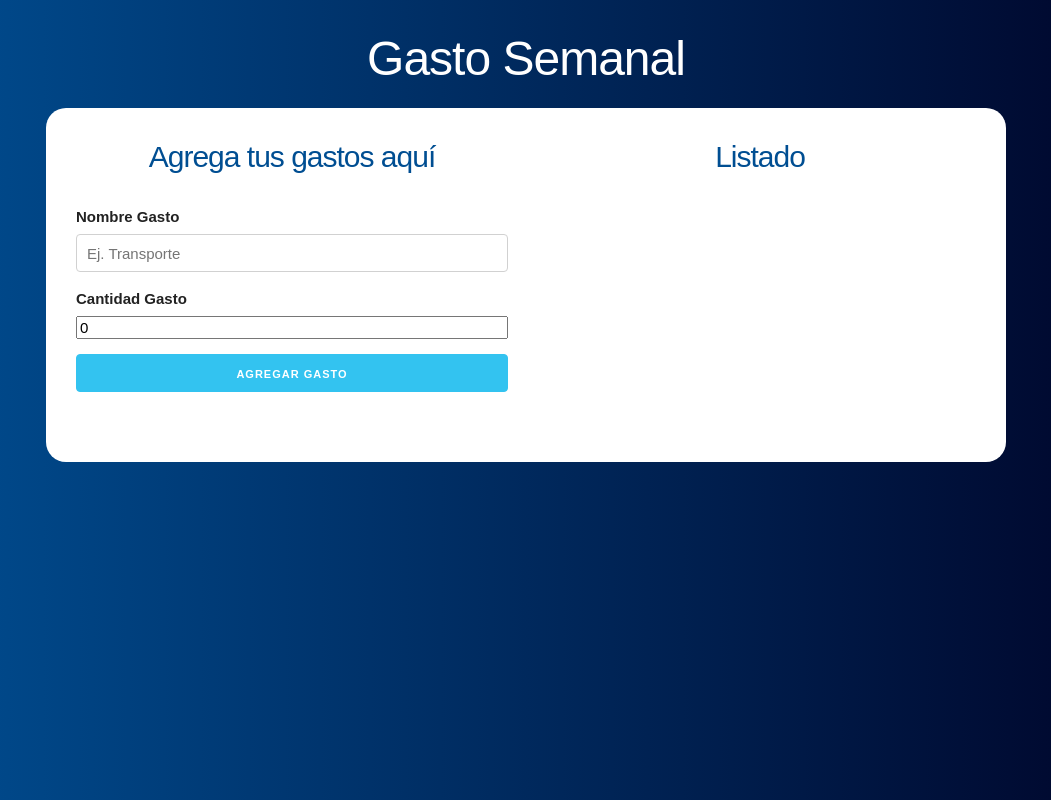
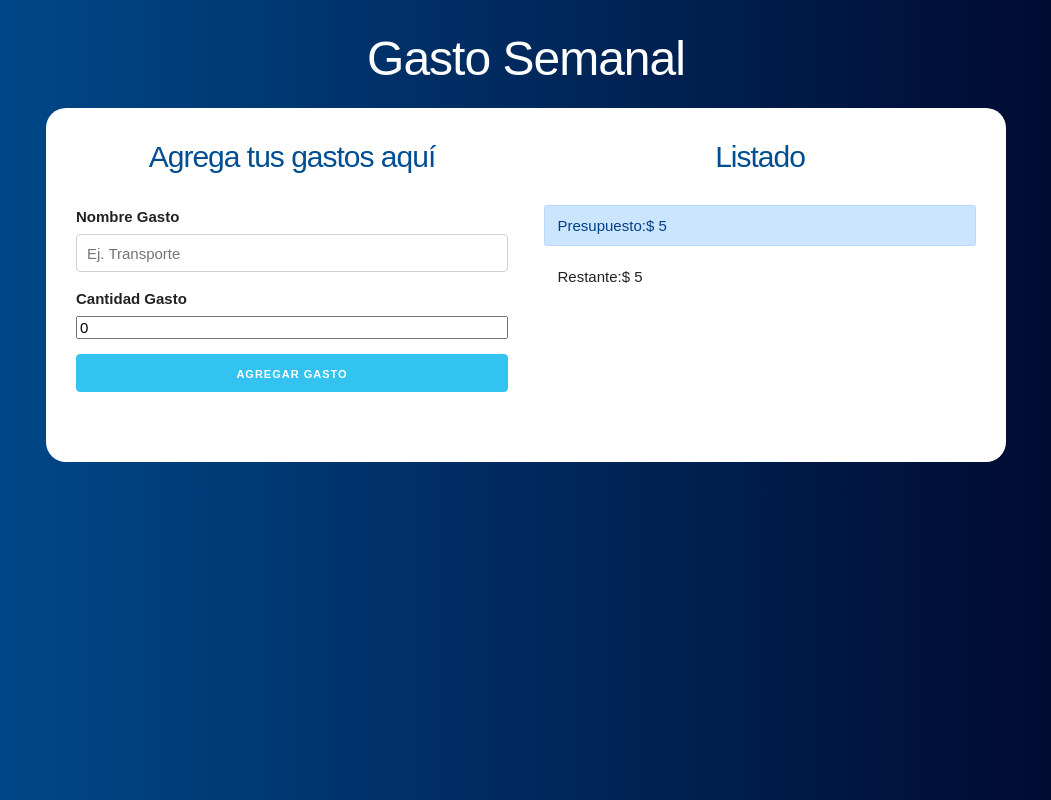
Before and after one commit to tatianadelsoglio/gastosemanalweb, a React (Create React App) app: page / in a window 1280 px wide. Both pictures are taken after typing "5" into the empty fields and a click on the input "Definir Presupuesto". Shown: the whole page, without its empty margins (114-1165 px from the left). Built offline with nearby package versions, Linux system fonts and the light colour scheme.

Commit message:
Se creo componente control de presupuesto

```diff
--- a/src/App.js
+++ b/src/App.js
@@ -1,7 +1,8 @@
-import React, { useState } from 'react';
+import React, { useState, useEffect } from 'react';
 import Pregunta from './componentes/pregunta';
 import Formulario from './componentes/Formulario';
 import Listado from './componentes/Listado';
+import ControlPresupuesto from './componentes/ControlPresupuesto';
 
 
 function App() {
@@ -14,6 +15,10 @@ function App() {
   const [restante, guardarRestante] = useState(0);
   const [mostrarpregunta, actualizarPregunta] = useState(true);
   const [ gastos, guardarGastos ] = useState([]);
+
+
+  //useEffect que actualiza el Restante
+
 
   //cuadno agreguemos un nuevo gasto
   const agregarNuevoGasto = gasto => {
@@ -52,7 +57,11 @@ function App() {
                 <div className="one-half column">
                   <Listado
                     gastos={gastos}
+                  />
 
+                  <ControlPresupuesto
+                    presupuesto={presupuesto}
+                    restante={restante}
                   />
                 </div>
 
--- /dev/null
+++ b/src/componentes/ControlPresupuesto.js
@@ -0,0 +1,19 @@
+import React from 'react';
+
+
+const ControlPresupuesto = ({presupuesto, restante}) => {
+
+    return(
+        <>
+            <div className='alert alert-primary'>
+                Presupuesto:$ {presupuesto}
+            </div>
+            <div className='alert '>
+                Restante:$ {restante}
+            </div>
+        </>
+    );
+
+}
+
+export default ControlPresupuesto;
```
